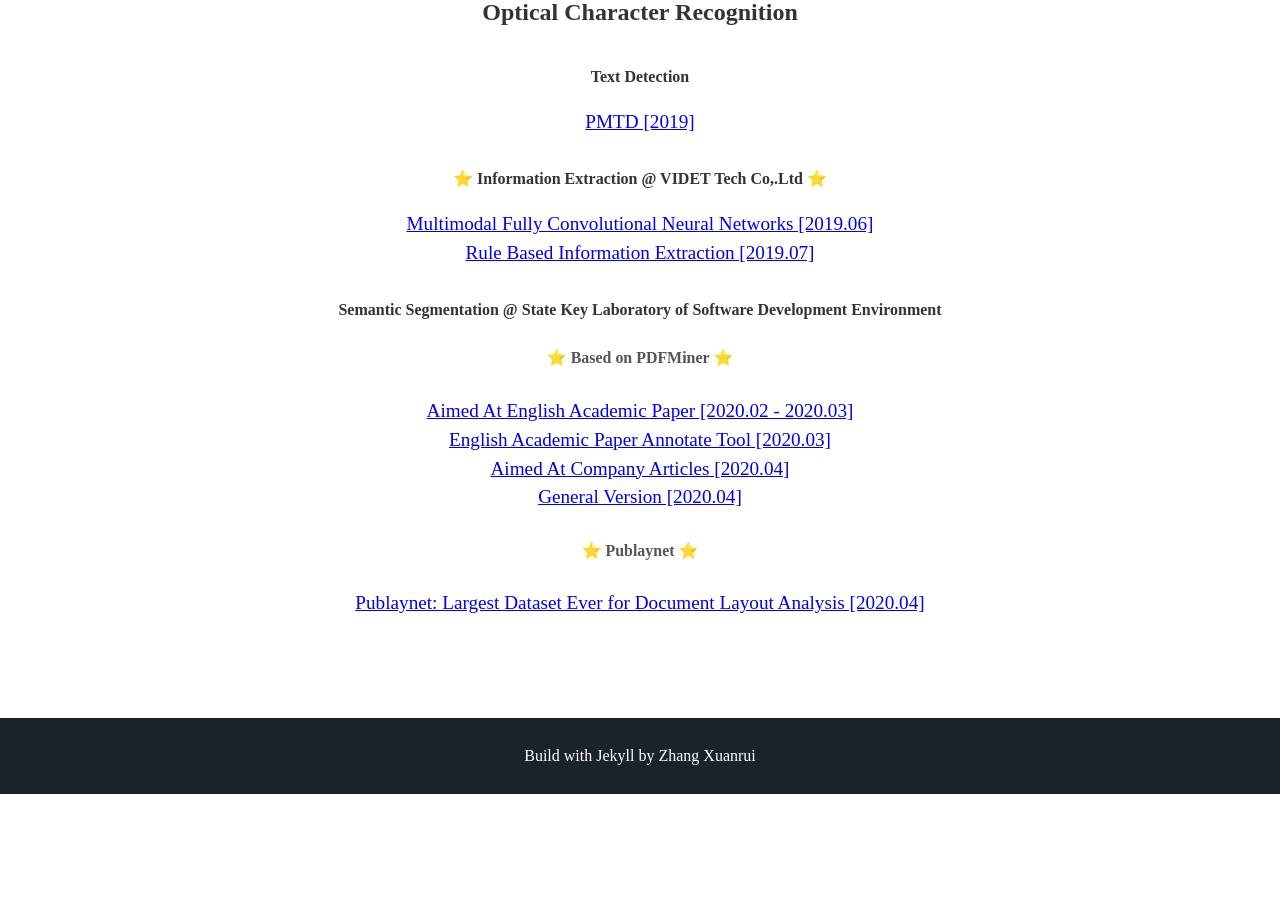
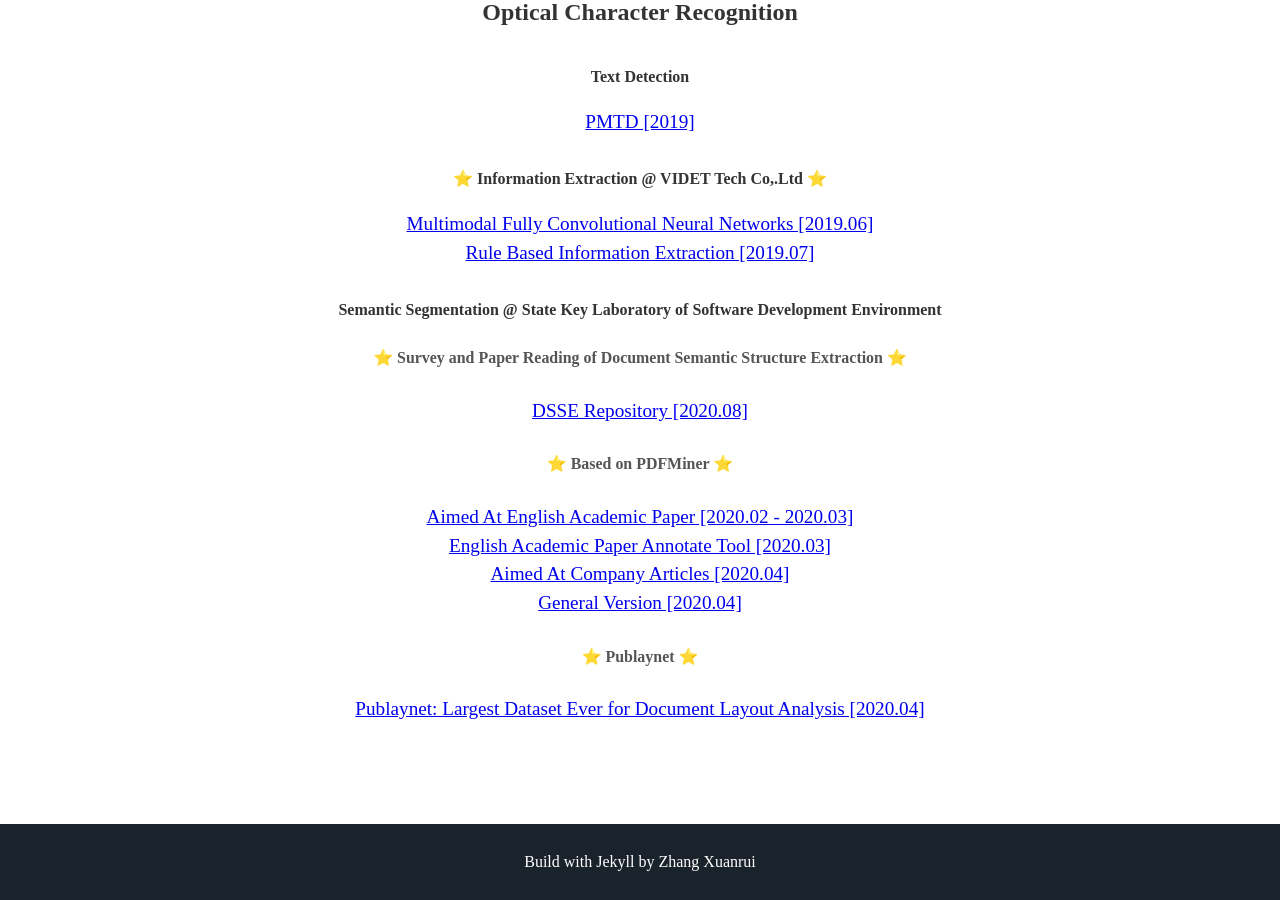
Before and after one commit to Noba1anc3/Noba1anc3.github.io, a Jekyll site: the page built from index.html, in a window 1280 px wide and 900 px high, scrolled down 4625 px. Built offline with Jekyll 4.4.1, drawn with Linux system fonts in a browser that asks for light colours; some web fonts are replaced; before the commit the page ends 5419 px from its top, so only the background shows below that.

Commit message:
Update about.html

```diff
--- a/_includes/about.html
+++ b/_includes/about.html
@@ -117,6 +117,8 @@
   <a target="_blank" href="https://github.com/Noba1anc3/Rule_Based_Information_Extraction">Rule Based Information Extraction [2019.07]</a>
 
   <h4>Semantic Segmentation @ State Key Laboratory of Software Development Environment</h4>
+  <h5>⭐ Survey and Paper Reading of Document Semantic Structure Extraction ⭐</h5>
+  <a target="_blank" href="https://github.com/Noba1anc3/Document-Analysis-Recognition">DSSE Repository [2020.08]</a>
 
   <h5>⭐ Based on PDFMiner ⭐</h5>
   <a target="_blank" href="https://github.com/Noba1anc3/Academic-Paper-PDF-SemSeg">Aimed At English Academic Paper [2020.02 - 2020.03]</a>
```
